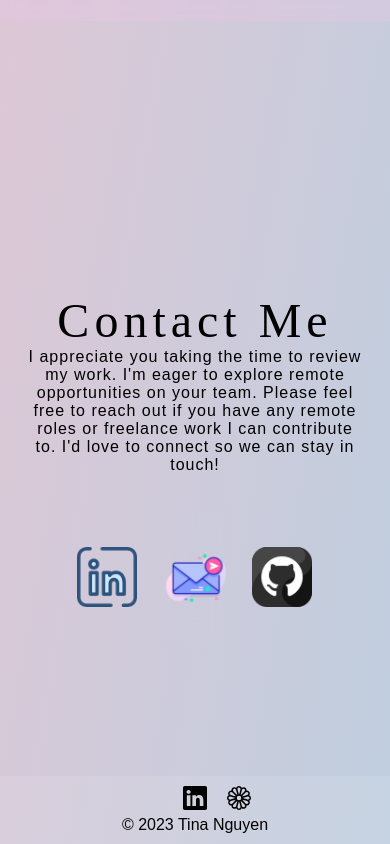
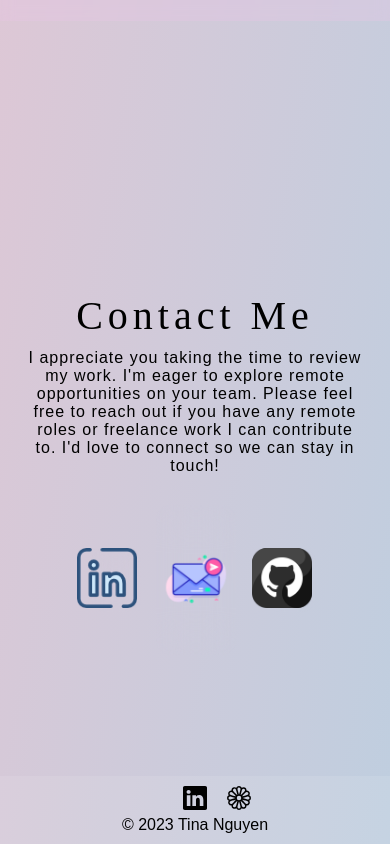
Before and after one commit to twentyfive21/portfolio-react, a React (Vite) app: page / in a window 390 px wide. Shown: the part 4339-5183 px from the top of the page. Built offline with nearby package versions, Linux system fonts and the light colour scheme; some icons are missing; a web font is replaced by a local one.

Commit message:
media queries for mobile contact

```diff
--- a/src/components/Contact/Contact.css
+++ b/src/components/Contact/Contact.css
@@ -123,7 +123,8 @@
 }
 @media (max-width: 450px) {
     .contact-container h2 {
-        font-size: 3rem;
+        font-size: 2.5rem;
+        padding-bottom: 10px;
     }
     .contact-links a {
         margin: 30px;
```
